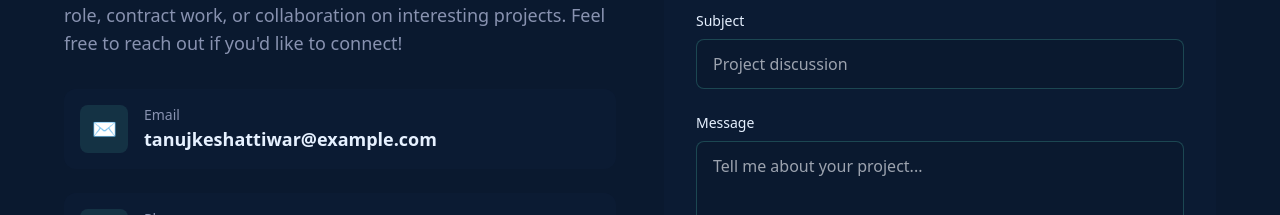
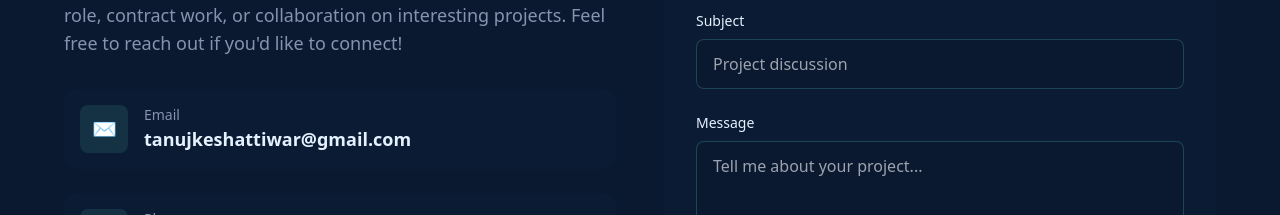
Before and after one commit to Tanuj2805/tanuj-keshattiwar-portfolio, a React (Create React App) app: page / in a window 1280 px wide. Shown: the part 6161-6376 px from the top of the page. Built offline with nearby package versions, Linux system fonts and the light colour scheme.

Commit message:
change some contact issues

```diff
--- a/src/components/Contact.jsx
+++ b/src/components/Contact.jsx
@@ -51,8 +51,8 @@ const contactInfo = [
   {
     id: 'email',
     label: 'Email',
-    value: 'tanujkeshattiwar@example.com',
-    link: 'mailto:tanujkeshattiwar@example.com',
+    value: 'tanujkeshattiwar@gmail.com',
+    link: 'mailto:tanujkeshattiwar@gmail.com',
     icon: 'email'
   },
   {
--- a/src/components/Projects.jsx
+++ b/src/components/Projects.jsx
@@ -211,7 +211,7 @@ const Projects = () => {
                 </p>
               </div>
               <a
-                href="https://github.com/tanujkeshattiwar"
+                href="https://github.com/tanuj2805"
                 className="mt-6 lg:mt-0 px-8 py-3 bg-accent text-primary font-semibold rounded-lg hover:shadow-lg hover:shadow-accent/30 transition-all duration-300 flex items-center"
               >
                 <FiGithub className="mr-3" />
```
